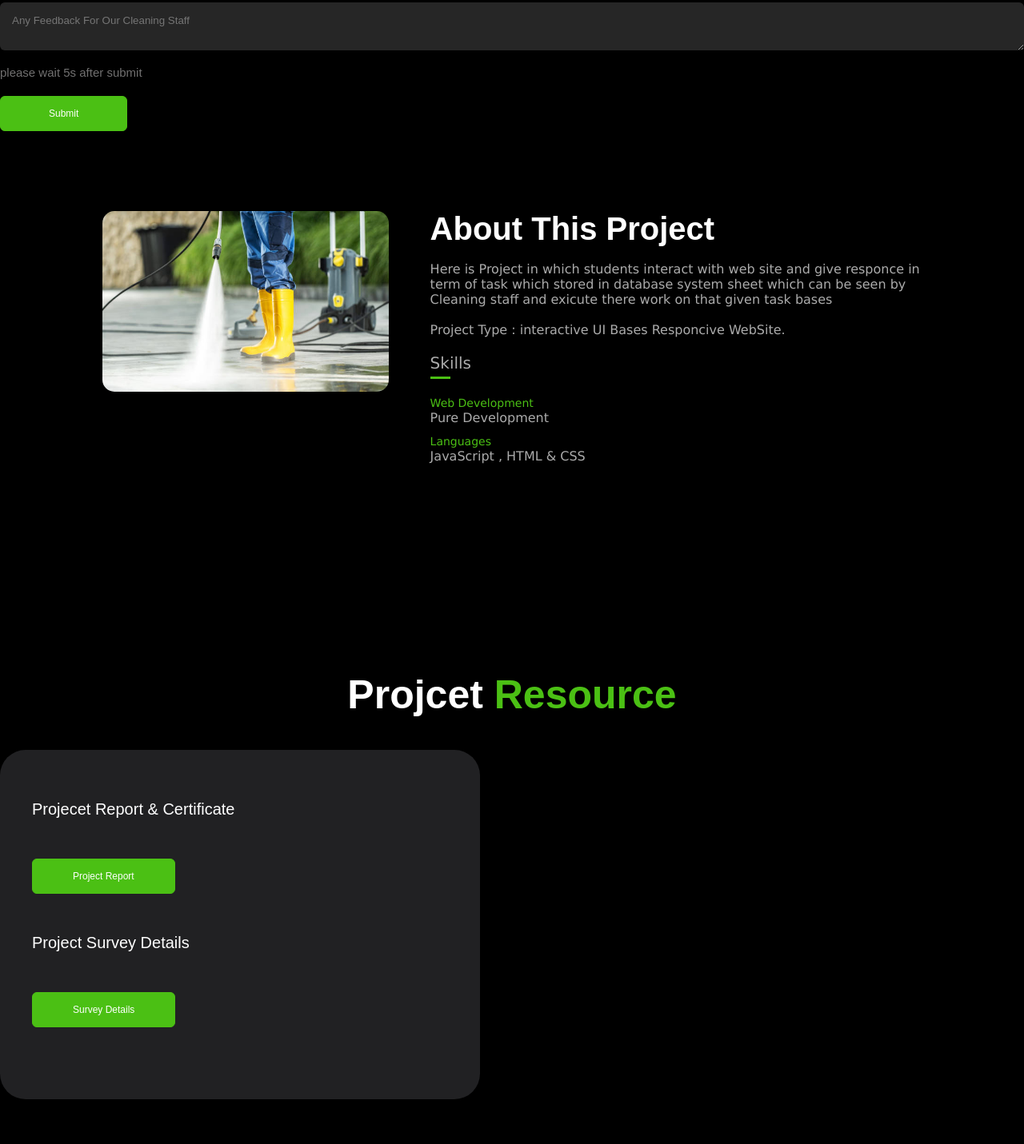
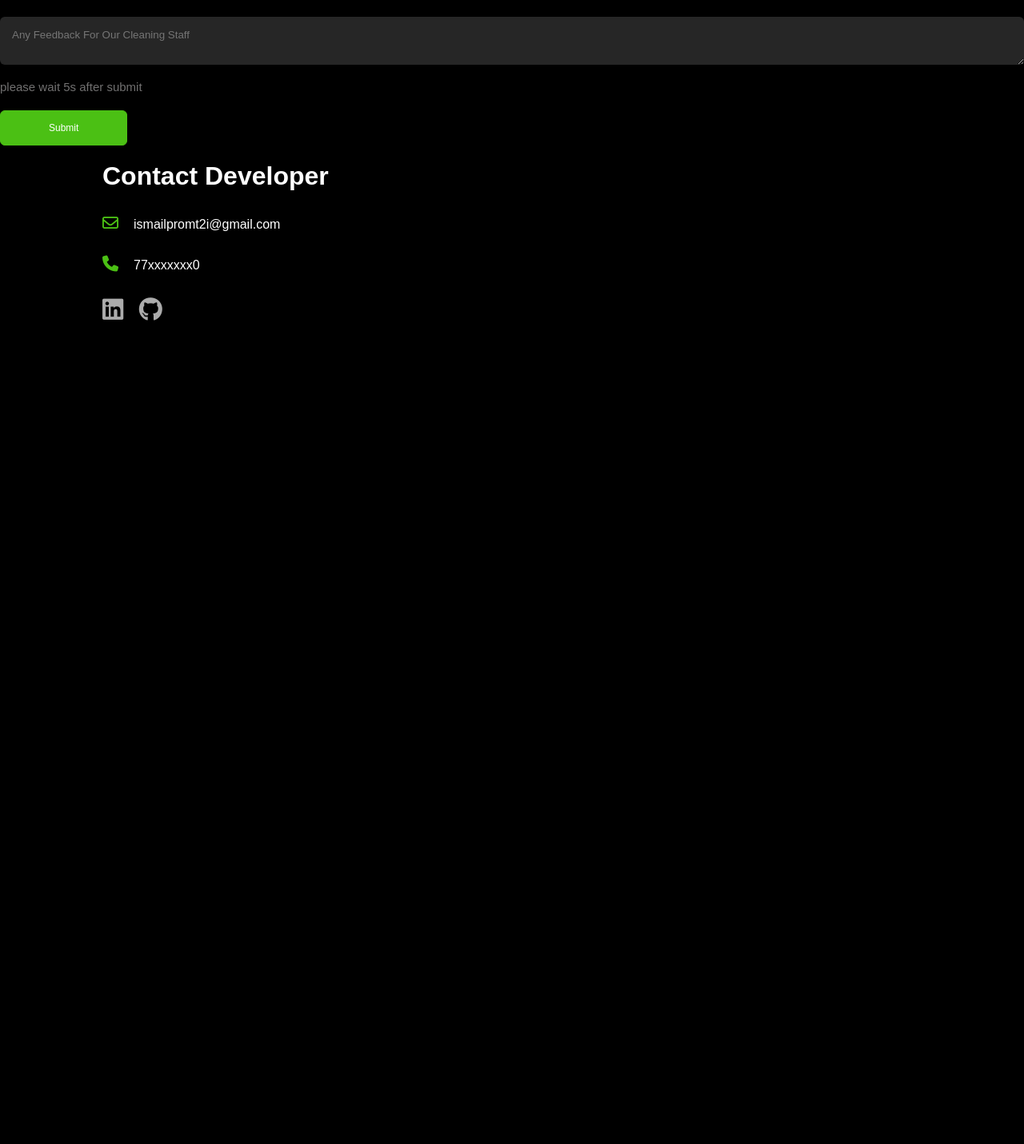
Before and after one commit to Ismail-dcode/MitCleaningProject, a plain HTML site: page index.html in a window 1280 px wide. Shown: the part 669-2100 px from the top of the page at 80% size. After the commit the page ends 1084 px from the top, so only its background shows below. Drawn offline with nearby package versions, Linux system fonts and the light colour scheme.

Commit message:
Update index.html
jj

```diff
--- a/index.html
+++ b/index.html
@@ -4,7 +4,7 @@
 <head>
     <meta charset="UTF-8">
     <meta name="viewport" content="width=device-width, initial-scale=1.0">
-    <title>MIT-Clean</title>
+    <title>MIT Clean</title>
     <link rel="stylesheet" href="pro.css">
 
     <script src="https://kit.fontawesome.com/944d189c85.js" crossorigin="anonymous"></script>
@@ -25,10 +25,9 @@
                 <img src="Screenshot_2024-11-16_023732-removebg-preview.png" class="logo">
                 <br>
                 <ul id="sidemenu">
-                    <li><a href="#header">Home</a></li>
-                    <li><a href="#about">About Project</a></li>
-                    <li><a href="#Projects">Projects Resource</a></li>
-                    <li><a href="#Contact">Contact developer</a></li>
+                    <li><a href="#header">~ Home</a></li>
+
+                    <li><a href="#Contact">~ Contact</a></li>
                     <i id="sir" class="fa-solid fa-xmark" onclick="closemenu()"></i>
                 </ul>
                 <i id="sir" class="fa-solid fa-bars" onclick="openmenu()"></i>
@@ -38,6 +37,7 @@
 
 
         </div>
+        <br>
         <div class="contact-right">
             <form name="submit-to-google-sheet">
                 <input type="text" name="Name " placeholder="Your Name" required>
@@ -56,6 +56,7 @@
                 <textarea name="What kind Cleaning Stuff" row="6" placeholder="What Kind Of Stuff"></textarea>
                 <br>
                 <textarea name="Feedback" row="6" placeholder="Any Feedback For Our Cleaning Staff"></textarea>
+                <br>
                 <span class="TT">please wait 5s after submit </span>
                 <br>
                 <button type="submit" class="btn btn2">Submit</button>
@@ -70,75 +71,6 @@
 
     <!----------------------------------------------------------------------------------------------------------------------->
 
-    <div>
-        <div id="about">
-            <div class="container">
-                <div class="row">
-                    <div class="about-col-1">
-                        <img src="istockphoto-1616630956-612x612.jpg">
-                    </div>
-                    <div class="about-col-2">
-                        <h1 class="nano">About This Project</h1>
-                        <br>
-                        <p>Here is Project in which students interact with web site and give responce in term of
-                            task which stored in database system sheet which can be seen by Cleaning staff and exicute
-                            there work
-                            on that given task bases
-                            <br>
-                            <br>
-                            Project Type : interactive UI Bases Responcive WebSite.
-                        </p>
-
-                        <div class="tab-title">
-                            <p class="tab-links active-link" onclick="opentab('skills')">Skills</p>
-
-                        </div>
-                        <div class="tab-contents active-tab" id="skills">
-                            <br>
-
-                            <ul>
-
-                                <li><span>Web Development</span><br>Pure Development</li>
-                                <li><span>Languages</span><br>JavaScript , HTML & CSS</li>
-                            </ul>
-                        </div>
-
-                    </div>
-
-                </div>
-            </div>
-        </div>
-    </div>
-
-
-
-    <!----------------------------------------------------------------------------------------------------------->
-    <h4 id="Projects"></h4>
-    <h2 class="Section-title">Projcet <span> Resource</span></h2>
-    <section class="my_projects" id="project">
-
-
-        <div class="project_container">
-            <article class="project_card">
-                <br>
-                <div class="projects_skills">
-
-                </div>
-                <pre>Projecet Report & Certificate</pre>
-                <a href="MY-CEP[PDF].pdf" download class="btn btn2">Project Report</a>
-                <br>
-                <pre>Project Survey Details</pre>
-                <a href="MIT CLEANING DEPARTMENT.pdf" target="_blank" download class="btn btn2">Survey Details</a>
-
-                </a>
-        </div>
-        </article>
-        </div>
-
-
-
-
-    </section>
 
     <div id="Contact">
         <div class="container">
```
